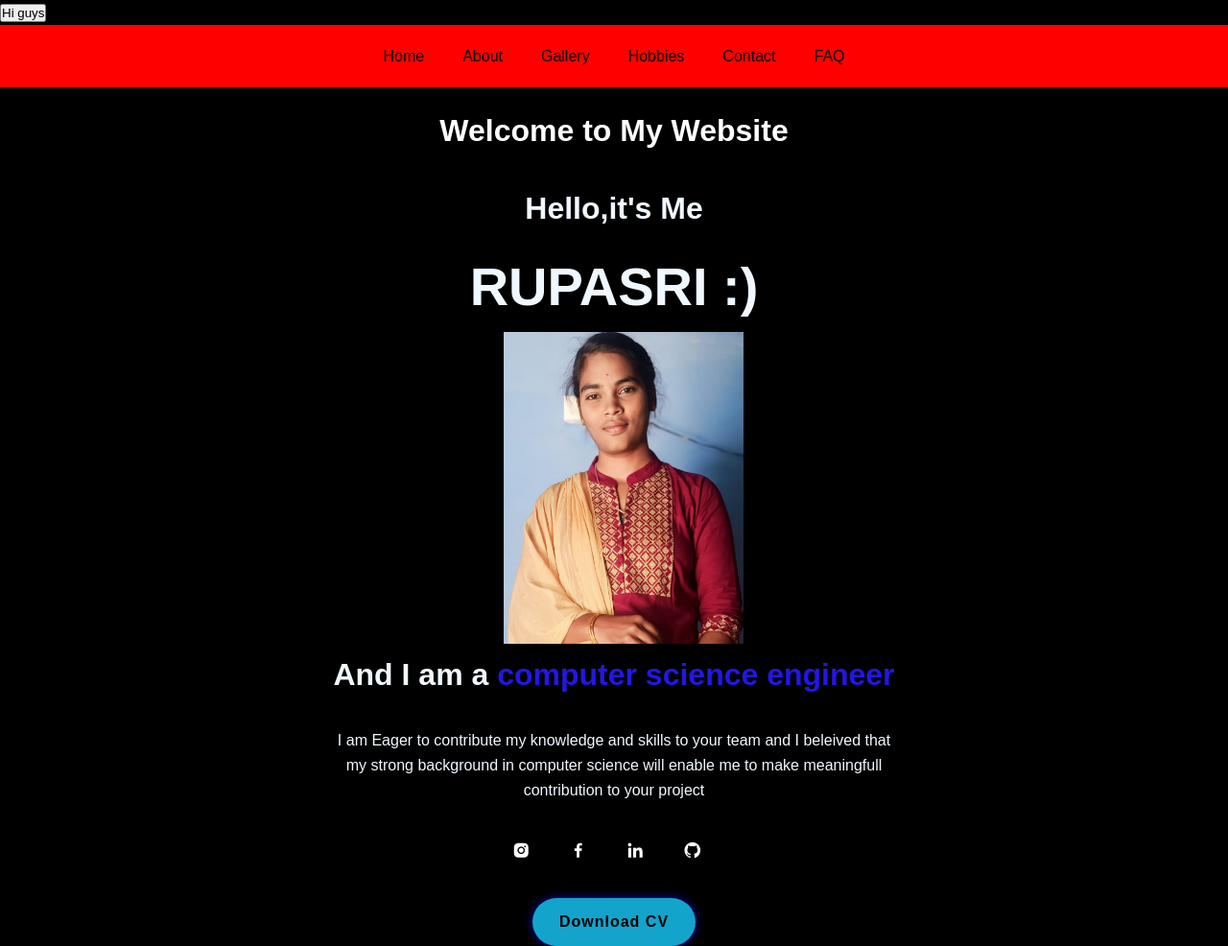
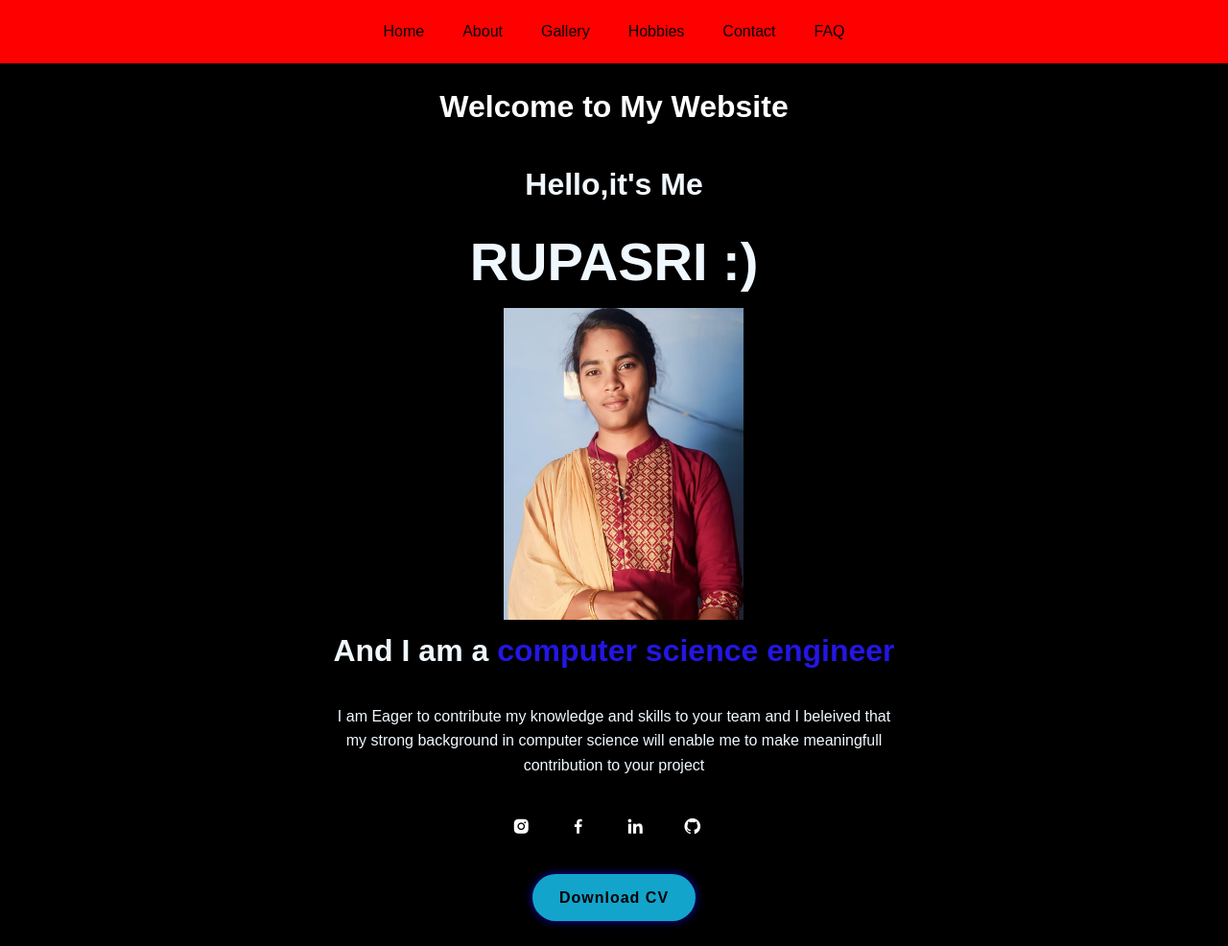
Before and after one commit to Rupasriperiyasamy/rupa-profile, a plain HTML site: page index.html in a window 1280 px wide. Shown: the whole page at 96% size. Drawn offline with nearby package versions, Linux system fonts and the light colour scheme.

Commit message:
Update index.html

```diff
--- a/index.html
+++ b/index.html
@@ -8,9 +8,6 @@
 	<link href='https://unpkg.com/boxicons@2.1.4/css/boxicons.min.css' rel='stylesheet'>
 </head>
 <body>
-	<button>
-		Hi guys
-	</button>
     <header>
         <nav>
             <a href="index.html">Home</a>
@@ -42,6 +39,9 @@
                 <a href="#"style="--i:10"><i class='bx bxl-github' ></i></a>
             </div>
             <a href="#" class="btn">Download CV</a>
+		<footer>
+			THANK YOU ALL
+		</footer>
 			<script>
     // JavaScript to handle the button click
     document.getElementById('downloadBtn').addEventListener('click', function () {
```
